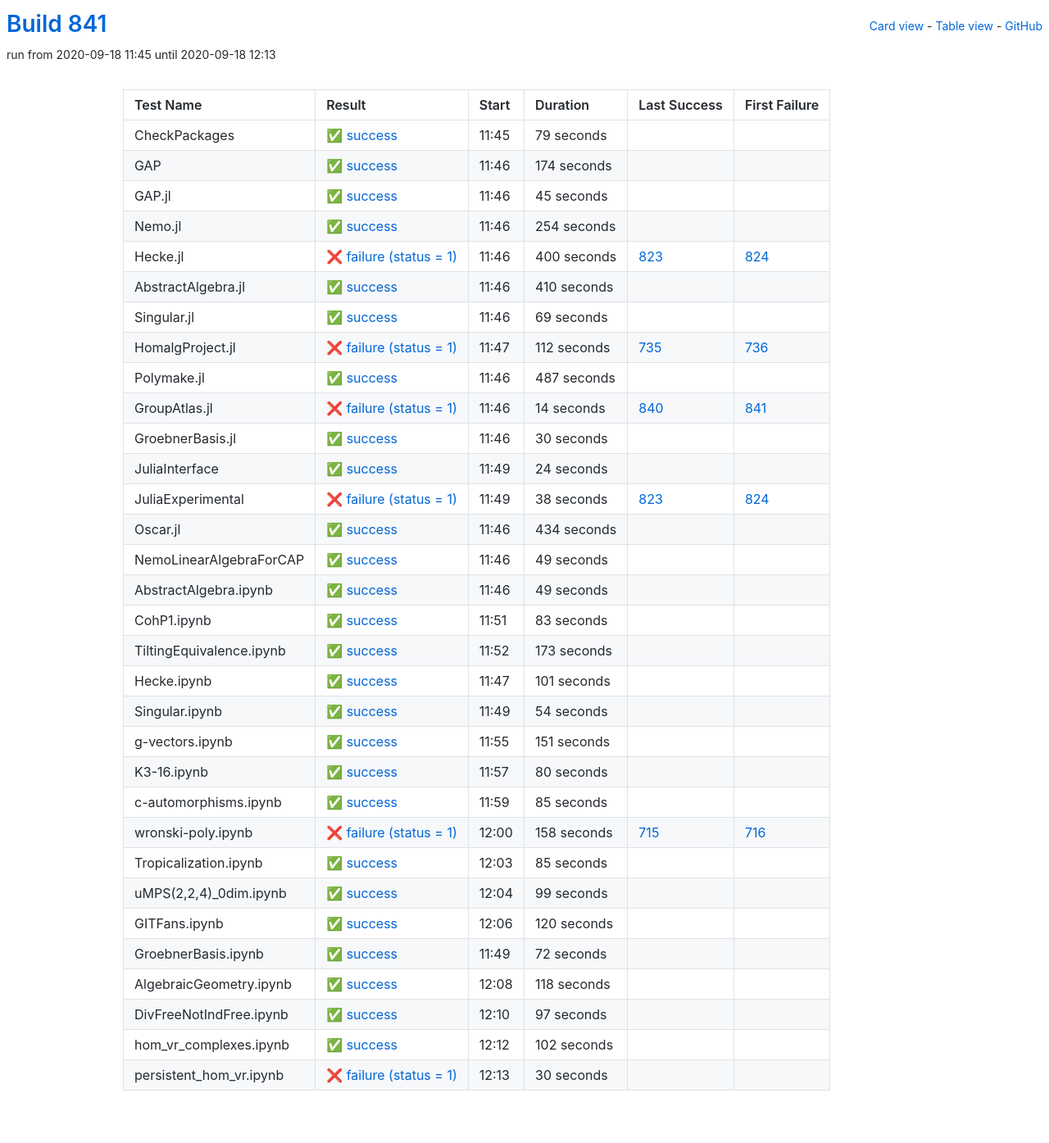
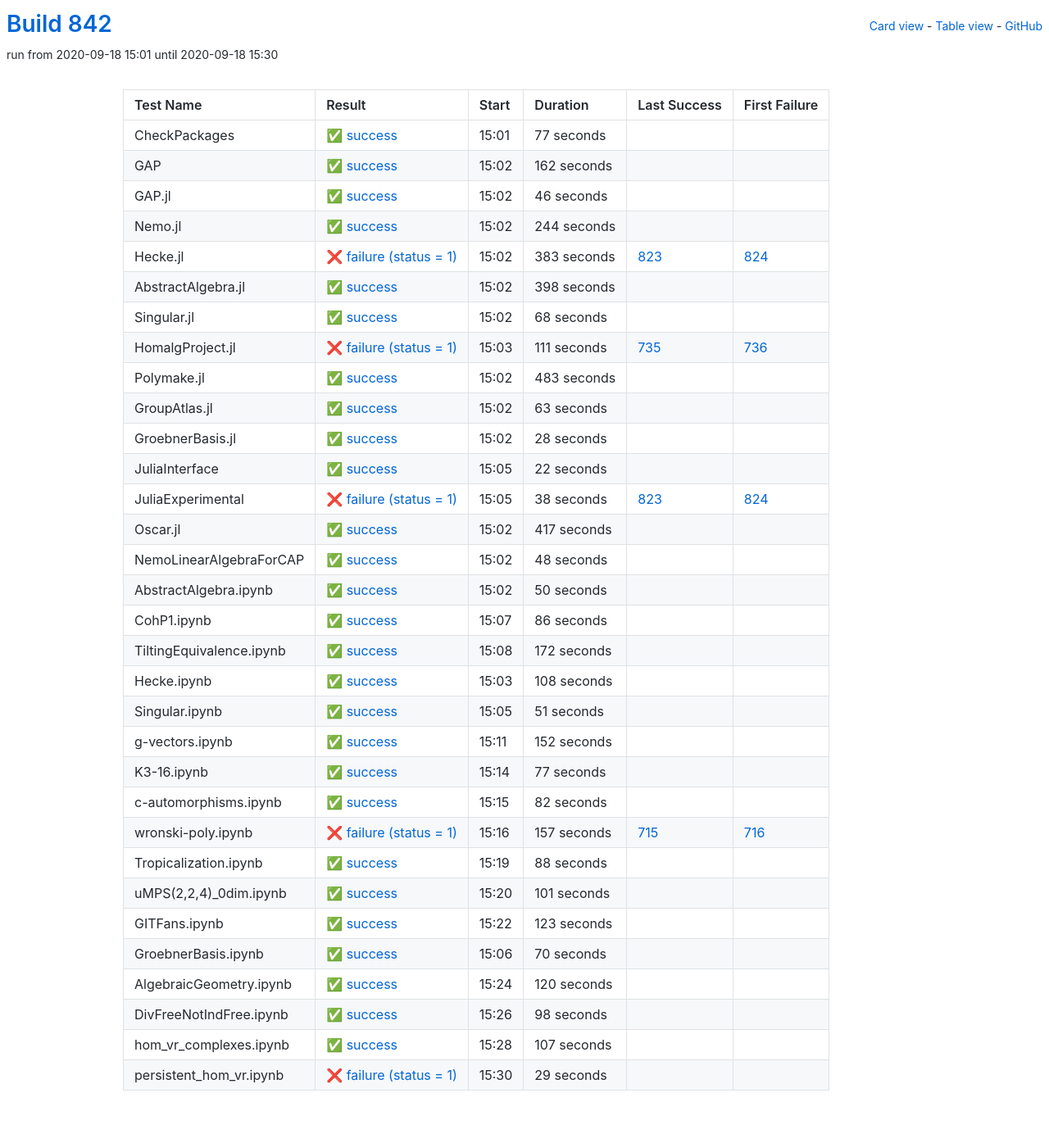
Before and after one commit to oscar-system/oscar-ci-status-stable, a Jekyll site: the page built from table.html, in a window 1280 px wide. Shown: the whole page at 82% size. Built offline with Jekyll 4.4.1, drawn with Linux system fonts in a browser that asks for light colours.

Commit message:
Build #842

```diff
--- a/_data/ci.yml
+++ b/_data/ci.yml
@@ -1,6 +1,6 @@
 ---
-build: 841
-build_url: https://oscarci.mathematik.uni-kl.de/job/oscar-stable/841/
+build: 842
+build_url: https://oscarci.mathematik.uni-kl.de/job/oscar-stable/842/
 job: oscar-stable
 organization: oscar-system
 repo: oscar-ci-status-stable
@@ -8,152 +8,152 @@ repourl: https://github.com/oscar-system/oscar-ci-status-stable
 tests:
 - name: CheckPackages
   id: checkpackages
-  log: https://oscarci.mathematik.uni-kl.de/job/oscar-stable/841/artifact/logs/build-841/CheckPackages.log
-  start: 2020-09-18 11:45
+  log: https://oscarci.mathematik.uni-kl.de/job/oscar-stable/842/artifact/logs/build-842/CheckPackages.log
+  start: 2020-09-18 15:01
   success: true
   exitcode: 0
   status: success
-  duration: 79
+  duration: 77
   last_success: false
   last_success_url:
   first_failure: false
   first_failure_url:
 - name: GAP
   id: gap
-  log: https://oscarci.mathematik.uni-kl.de/job/oscar-stable/841/artifact/logs/build-841/GAP.log
-  start: 2020-09-18 11:46
+  log: https://oscarci.mathematik.uni-kl.de/job/oscar-stable/842/artifact/logs/build-842/GAP.log
+  start: 2020-09-18 15:02
   success: true
   exitcode: 0
   status: success
-  duration: 174
+  duration: 162
   last_success: false
   last_success_url:
   first_failure: false
   first_failure_url:
 - name: GAP.jl
   id: gap-jl
-  log: https://oscarci.mathematik.uni-kl.de/job/oscar-stable/841/artifact/logs/build-841/GAP.jl.log
-  start: 2020-09-18 11:46
+  log: https://oscarci.mathematik.uni-kl.de/job/oscar-stable/842/artifact/logs/build-842/GAP.jl.log
+  start: 2020-09-18 15:02
   success: true
   exitcode: 0
   status: success
-  duration: 45
+  duration: 46
   last_success: false
   last_success_url:
   first_failure: false
   first_failure_url:
 - name: Nemo.jl
   id: nemo-jl
-  log: https://oscarci.mathematik.uni-kl.de/job/oscar-stable/841/artifact/logs/build-841/Nemo.jl.log
-  start: 2020-09-18 11:46
+  log: https://oscarci.mathematik.uni-kl.de/job/oscar-stable/842/artifact/logs/build-842/Nemo.jl.log
+  start: 2020-09-18 15:02
   success: true
   exitcode: 0
   status: success
-  duration: 254
+  duration: 244
   last_success: false
   last_success_url:
   first_failure: false
   first_failure_url:
 - name: Hecke.jl
   id: hecke-jl
-  log: https://oscarci.mathematik.uni-kl.de/job/oscar-stable/841/artifact/logs/build-841/Hecke.jl.log
-  start: 2020-09-18 11:46
+  log: https://oscarci.mathematik.uni-kl.de/job/oscar-stable/842/artifact/logs/build-842/Hecke.jl.log
+  start: 2020-09-18 15:02
   success: false
   exitcode: 1
   status: failure
-  duration: 400
+  duration: 383
   last_success: 823
   last_success_url: https://oscarci.mathematik.uni-kl.de/job/oscar-stable/823/
   first_failure: 824
   first_failure_url: https://oscarci.mathematik.uni-kl.de/job/oscar-stable/824/
 - name: AbstractAlgebra.jl
   id: abstractalgebra-jl
-  log: https://oscarci.mathematik.uni-kl.de/job/oscar-stable/841/artifact/logs/build-841/AbstractAlgebra.jl.log
-  start: 2020-09-18 11:46
+  log: https://oscarci.mathematik.uni-kl.de/job/oscar-stable/842/artifact/logs/build-842/AbstractAlgebra.jl.log
+  start: 2020-09-18 15:02
   success: true
   exitcode: 0
   status: success
-  duration: 410
+  duration: 398
   last_success: false
   last_success_url:
   first_failure: false
   first_failure_url:
 - name: Singular.jl
   id: singular-jl
-  log: https://oscarci.mathematik.uni-kl.de/job/oscar-stable/841/artifact/logs/build-841/Singular.jl.log
-  start: 2020-09-18 11:46
+  log: https://oscarci.mathematik.uni-kl.de/job/oscar-stable/842/artifact/logs/build-842/Singular.jl.log
+  start: 2020-09-18 15:02
   success: true
   exitcode: 0
   status: success
-  duration: 69
+  duration: 68
   last_success: false
   last_success_url:
   first_failure: false
   first_failure_url:
 - name: HomalgProject.jl
   id: homalgproject-jl
-  log: https://oscarci.mathematik.uni-kl.de/job/oscar-stable/841/artifact/logs/build-841/HomalgProject.jl.log
-  start: 2020-09-18 11:47
+  log: https://oscarci.mathematik.uni-kl.de/job/oscar-stable/842/artifact/logs/build-842/HomalgProject.jl.log
+  start: 2020-09-18 15:03
   success: false
   exitcode: 1
   status: failure
-  duration: 112
+  duration: 111
   last_success: 735
   last_success_url: https://oscarci.mathematik.uni-kl.de/job/oscar-stable/735/
   first_failure: 736
   first_failure_url: https://oscarci.mathematik.uni-kl.de/job/oscar-stable/736/
 - name: Polymake.jl
   id: polymake-jl
-  log: https://oscarci.mathematik.uni-kl.de/job/oscar-stable/841/artifact/logs/build-841/Polymake.jl.log
-  start: 2020-09-18 11:46
+  log: https://oscarci.mathematik.uni-kl.de/job/oscar-stable/842/artifact/logs/build-842/Polymake.jl.log
+  start: 2020-09-18 15:02
   success: true
   exitcode: 0
   status: success
-  duration: 487
+  duration: 483
   last_success: false
   last_success_url:
   first_failure: false
   first_failure_url:
 - name: GroupAtlas.jl
   id: groupatlas-jl
-  log: https://oscarci.mathematik.uni-kl.de/job/oscar-stable/841/artifact/logs/build-841/GroupAtlas.jl.log
-  start: 2020-09-18 11:46
-  success: false
-  exitcode: 1
-  status: failure
-  duration: 14
-  last_success: 840
-  last_success_url: https://oscarci.mathematik.uni-kl.de/job/oscar-stable/840/
-  first_failure: 841
-  first_failure_url: https://oscarci.mathematik.uni-kl.de/job/oscar-stable/841/
-- name: GroebnerBasis.jl
-  id: groebnerbasis-jl
-  log: https://oscarci.mathematik.uni-kl.de/job/oscar-stable/841/artifact/logs/build-841/GroebnerBasis.jl.log
-  start: 2020-09-18 11:46
+  log: https://oscarci.mathematik.uni-kl.de/job/oscar-stable/842/artifact/logs/build-842/GroupAtlas.jl.log
+  start: 2020-09-18 15:02
   success: true
   exitcode: 0
   status: success
-  duration: 30
+  duration: 63
+  last_success: false
+  last_success_url:
+  first_failure: false
+  first_failure_url:
+- name: GroebnerBasis.jl
+  id: groebnerbasis-jl
+  log: https://oscarci.mathematik.uni-kl.de/job/oscar-stable/842/artifact/logs/build-842/GroebnerBasis.jl.log
+  start: 2020-09-18 15:02
+  success: true
+  exitcode: 0
+  status: success
+  duration: 28
   last_success: false
   last_success_url:
   first_failure: false
   first_failure_url:
 - name: JuliaInterface
   id: juliainterface
-  log: https://oscarci.mathematik.uni-kl.de/job/oscar-stable/841/artifact/logs/build-841/JuliaInterface.log
-  start: 2020-09-18 11:49
+  log: https://oscarci.mathematik.uni-kl.de/job/oscar-stable/842/artifact/logs/build-842/JuliaInterface.log
+  start: 2020-09-18 15:05
   success: true
   exitcode: 0
   status: success
-  duration: 24
+  duration: 22
   last_success: false
   last_success_url:
   first_failure: false
   first_failure_url:
 - name: JuliaExperimental
   id: juliaexperimental
-  log: https://oscarci.mathematik.uni-kl.de/job/oscar-stable/841/artifact/logs/build-841/JuliaExperimental.log
-  start: 2020-09-18 11:49
+  log: https://oscarci.mathematik.uni-kl.de/job/oscar-stable/842/artifact/logs/build-842/JuliaExperimental.log
+  start: 2020-09-18 15:05
   success: false
   exitcode: 1
   status: failure
@@ -164,68 +164,152 @@ tests:
   first_failure_url: https://oscarci.mathematik.uni-kl.de/job/oscar-stable/824/
 - name: Oscar.jl
   id: oscar-jl
-  log: https://oscarci.mathematik.uni-kl.de/job/oscar-stable/841/artifact/logs/build-841/Oscar.jl.log
-  start: 2020-09-18 11:46
+  log: https://oscarci.mathematik.uni-kl.de/job/oscar-stable/842/artifact/logs/build-842/Oscar.jl.log
+  start: 2020-09-18 15:02
   success: true
   exitcode: 0
   status: success
-  duration: 434
+  duration: 417
   last_success: false
   last_success_url:
   first_failure: false
   first_failure_url:
 - name: NemoLinearAlgebraForCAP
   id: nemolinearalgebraforcap
-  log: https://oscarci.mathematik.uni-kl.de/job/oscar-stable/841/artifact/logs/build-841/NemoLinearAlgebraForCAP.log
-  start: 2020-09-18 11:46
+  log: https://oscarci.mathematik.uni-kl.de/job/oscar-stable/842/artifact/logs/build-842/NemoLinearAlgebraForCAP.log
+  start: 2020-09-18 15:02
   success: true
   exitcode: 0
   status: success
-  duration: 49
+  duration: 48
   last_success: false
   last_success_url:
   first_failure: false
   first_failure_url:
 - name: AbstractAlgebra.ipynb
   id: abstractalgebra-ipynb
-  log: https://oscarci.mathematik.uni-kl.de/job/oscar-stable/841/artifact/logs/build-841/AbstractAlgebra.ipynb.log
-  start: 2020-09-18 11:46
+  log: https://oscarci.mathematik.uni-kl.de/job/oscar-stable/842/artifact/logs/build-842/AbstractAlgebra.ipynb.log
+  start: 2020-09-18 15:02
   success: true
   exitcode: 0
   status: success
-  duration: 49
+  duration: 50
   last_success: false
   last_success_url:
   first_failure: false
   first_failure_url:
 - name: CohP1.ipynb
   id: cohp1-ipynb
-  log: https://oscarci.mathematik.uni-kl.de/job/oscar-stable/841/artifact/logs/build-841/CohP1.ipynb.log
-  start: 2020-09-18 11:51
+  log: https://oscarci.mathematik.uni-kl.de/job/oscar-stable/842/artifact/logs/build-842/CohP1.ipynb.log
+  start: 2020-09-18 15:07
   success: true
   exitcode: 0
   status: success
-  duration: 83
+  duration: 86
   last_success: false
   last_success_url:
   first_failure: false
   first_failure_url:
 - name: TiltingEquivalence.ipynb
   id: tiltingequivalence-ipynb
-  log: https://oscarci.mathematik.uni-kl.de/job/oscar-stable/841/artifact/logs/build-841/TiltingEquivalence.ipynb.log
-  start: 2020-09-18 11:52
+  log: https://oscarci.mathematik.uni-kl.de/job/oscar-stable/842/artifact/logs/build-842/TiltingEquivalence.ipynb.log
+  start: 2020-09-18 15:08
   success: true
   exitcode: 0
   status: success
-  duration: 173
+  duration: 172
   last_success: false
   last_success_url:
   first_failure: false
   first_failure_url:
 - name: Hecke.ipynb
   id: hecke-ipynb
-  log: https://oscarci.mathematik.uni-kl.de/job/oscar-stable/841/artifact/logs/build-841/Hecke.ipynb.log
-  start: 2020-09-18 11:47
+  log: https://oscarci.mathematik.uni-kl.de/job/oscar-stable/842/artifact/logs/build-842/Hecke.ipynb.log
+  start: 2020-09-18 15:03
+  success: true
+  exitcode: 0
+  status: success
+  duration: 108
+  last_success: false
+  last_success_url:
+  first_failure: false
+  first_failure_url:
+- name: Singular.ipynb
+  id: singular-ipynb
+  log: https://oscarci.mathematik.uni-kl.de/job/oscar-stable/842/artifact/logs/build-842/Singular.ipynb.log
+  start: 2020-09-18 15:05
+  success: true
+  exitcode: 0
+  status: success
+  duration: 51
+  last_success: false
+  last_success_url:
+  first_failure: false
+  first_failure_url:
+- name: g-vectors.ipynb
+  id: g-vectors-ipynb
+  log: https://oscarci.mathematik.uni-kl.de/job/oscar-stable/842/artifact/logs/build-842/g-vectors.ipynb.log
+  start: 2020-09-18 15:11
+  success: true
+  exitcode: 0
+  status: success
+  duration: 152
+  last_success: false
+  last_success_url:
+  first_failure: false
+  first_failure_url:
+- name: K3-16.ipynb
+  id: k3-16-ipynb
+  log: https://oscarci.mathematik.uni-kl.de/job/oscar-stable/842/artifact/logs/build-842/K3-16.ipynb.log
+  start: 2020-09-18 15:14
+  success: true
+  exitcode: 0
+  status: success
+  duration: 77
+  last_success: false
+  last_success_url:
+  first_failure: false
+  first_failure_url:
+- name: c-automorphisms.ipynb
+  id: c-automorphisms-ipynb
+  log: https://oscarci.mathematik.uni-kl.de/job/oscar-stable/842/artifact/logs/build-842/c-automorphisms.ipynb.log
+  start: 2020-09-18 15:15
+  success: true
+  exitcode: 0
+  status: success
+  duration: 82
+  last_success: false
+  last_success_url:
+  first_failure: false
+  first_failure_url:
+- name: wronski-poly.ipynb
+  id: wronski-poly-ipynb
+  log: https://oscarci.mathematik.uni-kl.de/job/oscar-stable/842/artifact/logs/build-842/wronski-poly.ipynb.log
+  start: 2020-09-18 15:16
+  success: false
+  exitcode: 1
+  status: failure
+  duration: 157
+  last_success: 715
+  last_success_url: https://oscarci.mathematik.uni-kl.de/job/oscar-stable/715/
+  first_failure: 716
+  first_failure_url: https://oscarci.mathematik.uni-kl.de/job/oscar-stable/716/
+- name: Tropicalization.ipynb
+  id: tropicalization-ipynb
+  log: https://oscarci.mathematik.uni-kl.de/job/oscar-stable/842/artifact/logs/build-842/Tropicalization.ipynb.log
+  start: 2020-09-18 15:19
+  success: true
+  exitcode: 0
+  status: success
+  duration: 88
+  last_success: false
+  last_success_url:
+  first_failure: false
+  first_failure_url:
+- name: uMPS(2,2,4)_0dim.ipynb
+  id: umps-2-2-4-0dim-ipynb
+  log: https://oscarci.mathematik.uni-kl.de/job/oscar-stable/842/artifact/logs/build-842/uMPS-2-2-4-_0dim.ipynb.log
+  start: 2020-09-18 15:20
   success: true
   exitcode: 0
   status: success
@@ -234,94 +318,34 @@ tests:
   last_success_url:
   first_failure: false
   first_failure_url:
-- name: Singular.ipynb
-  id: singular-ipynb
-  log: https://oscarci.mathematik.uni-kl.de/job/oscar-stable/841/artifact/logs/build-841/Singular.ipynb.log
-  start: 2020-09-18 11:49
+- name: GITFans.ipynb
+  id: gitfans-ipynb
+  log: https://oscarci.mathematik.uni-kl.de/job/oscar-stable/842/artifact/logs/build-842/GITFans.ipynb.log
+  start: 2020-09-18 15:22
   success: true
   exitcode: 0
   status: success
-  duration: 54
+  duration: 123
   last_success: false
   last_success_url:
   first_failure: false
   first_failure_url:
-- name: g-vectors.ipynb
-  id: g-vectors-ipynb
-  log: https://oscarci.mathematik.uni-kl.de/job/oscar-stable/841/artifact/logs/build-841/g-vectors.ipynb.log
-  start: 2020-09-18 11:55
+- name: GroebnerBasis.ipynb
+  id: groebnerbasis-ipynb
+  log: https://oscarci.mathematik.uni-kl.de/job/oscar-stable/842/artifact/logs/build-842/GroebnerBasis.ipynb.log
+  start: 2020-09-18 15:06
   success: true
   exitcode: 0
   status: success
-  duration: 151
+  duration: 70
   last_success: false
   last_success_url:
   first_failure: false
   first_failure_url:
-- name: K3-16.ipynb
-  id: k3-16-ipynb
-  log: https://oscarci.mathematik.uni-kl.de/job/oscar-stable/841/artifact/logs/build-841/K3-16.ipynb.log
-  start: 2020-09-18 11:57
-  success: true
-  exitcode: 0
-  status: success
-  duration: 80
-  last_success: false
-  last_success_url:
-  first_failure: false
-  first_failure_url:
-- name: c-automorphisms.ipynb
-  id: c-automorphisms-ipynb
-  log: https://oscarci.mathematik.uni-kl.de/job/oscar-stable/841/artifact/logs/build-841/c-automorphisms.ipynb.log
-  start: 2020-09-18 11:59
-  success: true
-  exitcode: 0
-  status: success
-  duration: 85
-  last_success: false
-  last_success_url:
-  first_failure: false
-  first_failure_url:
-- name: wronski-poly.ipynb
-  id: wronski-poly-ipynb
-  log: https://oscarci.mathematik.uni-kl.de/job/oscar-stable/841/artifact/logs/build-841/wronski-poly.ipynb.log
-  start: 2020-09-18 12:00
-  success: false
-  exitcode: 1
-  status: failure
-  duration: 158
-  last_success: 715
-  last_success_url: https://oscarci.mathematik.uni-kl.de/job/oscar-stable/715/
-  first_failure: 716
-  first_failure_url: https://oscarci.mathematik.uni-kl.de/job/oscar-stable/716/
-- name: Tropicalization.ipynb
-  id: tropicalization-ipynb
-  log: https://oscarci.mathematik.uni-kl.de/job/oscar-stable/841/artifact/logs/build-841/Tropicalization.ipynb.log
-  start: 2020-09-18 12:03
-  success: true
-  exitcode: 0
-  status: success
-  duration: 85
-  last_success: false
-  last_success_url:
-  first_failure: false
-  first_failure_url:
-- name: uMPS(2,2,4)_0dim.ipynb
-  id: umps-2-2-4-0dim-ipynb
-  log: https://oscarci.mathematik.uni-kl.de/job/oscar-stable/841/artifact/logs/build-841/uMPS-2-2-4-_0dim.ipynb.log
-  start: 2020-09-18 12:04
-  success: true
-  exitcode: 0
-  status: success
-  duration: 99
-  last_success: false
-  last_success_url:
-  first_failure: false
-  first_failure_url:
-- name: GITFans.ipynb
-  id: gitfans-ipynb
-  log: https://oscarci.mathematik.uni-kl.de/job/oscar-stable/841/artifact/logs/build-841/GITFans.ipynb.log
-  start: 2020-09-18 12:06
+- name: AlgebraicGeometry.ipynb
+  id: algebraicgeometry-ipynb
+  log: https://oscarci.mathematik.uni-kl.de/job/oscar-stable/842/artifact/logs/build-842/AlgebraicGeometry.ipynb.log
+  start: 2020-09-18 15:24
   success: true
   exitcode: 0
   status: success
@@ -330,62 +354,38 @@ tests:
   last_success_url:
   first_failure: false
   first_failure_url:
-- name: GroebnerBasis.ipynb
-  id: groebnerbasis-ipynb
-  log: https://oscarci.mathematik.uni-kl.de/job/oscar-stable/841/artifact/logs/build-841/GroebnerBasis.ipynb.log
-  start: 2020-09-18 11:49
+- name: DivFreeNotIndFree.ipynb
+  id: divfreenotindfree-ipynb
+  log: https://oscarci.mathematik.uni-kl.de/job/oscar-stable/842/artifact/logs/build-842/DivFreeNotIndFree.ipynb.log
+  start: 2020-09-18 15:26
   success: true
   exitcode: 0
   status: success
-  duration: 72
-  last_success: false
-  last_success_url:
-  first_failure: false
-  first_failure_url:
-- name: AlgebraicGeometry.ipynb
-  id: algebraicgeometry-ipynb
-  log: https://oscarci.mathematik.uni-kl.de/job/oscar-stable/841/artifact/logs/build-841/AlgebraicGeometry.ipynb.log
-  start: 2020-09-18 12:08
-  success: true
-  exitcode: 0
-  status: success
-  duration: 118
-  last_success: false
-  last_success_url:
-  first_failure: false
-  first_failure_url:
-- name: DivFreeNotIndFree.ipynb
-  id: divfreenotindfree-ipynb
-  log: https://oscarci.mathematik.uni-kl.de/job/oscar-stable/841/artifact/logs/build-841/DivFreeNotIndFree.ipynb.log
-  start: 2020-09-18 12:10
-  success: true
-  exitcode: 0
-  status: success
-  duration: 97
+  duration: 98
   last_success: false
   last_success_url:
   first_failure: false
   first_failure_url:
 - name: hom_vr_complexes.ipynb
   id: hom-vr-complexes-ipynb
-  log: https://oscarci.mathematik.uni-kl.de/job/oscar-stable/841/artifact/logs/build-841/hom_vr_complexes.ipynb.log
-  start: 2020-09-18 12:12
+  log: https://oscarci.mathematik.uni-kl.de/job/oscar-stable/842/artifact/logs/build-842/hom_vr_complexes.ipynb.log
+  start: 2020-09-18 15:28
   success: true
   exitcode: 0
   status: success
-  duration: 102
+  duration: 107
   last_success: false
   last_success_url:
   first_failure: false
   first_failure_url:
 - name: persistent_hom_vr.ipynb
   id: persistent-hom-vr-ipynb
-  log: https://oscarci.mathematik.uni-kl.de/job/oscar-stable/841/artifact/logs/build-841/persistent_hom_vr.ipynb.log
-  start: 2020-09-18 12:13
+  log: https://oscarci.mathematik.uni-kl.de/job/oscar-stable/842/artifact/logs/build-842/persistent_hom_vr.ipynb.log
+  start: 2020-09-18 15:30
   success: false
   exitcode: 1
   status: failure
-  duration: 30
+  duration: 29
   last_success: false
   last_success_url:
   first_failure: false
```
Also changed, not shown: README.md.
